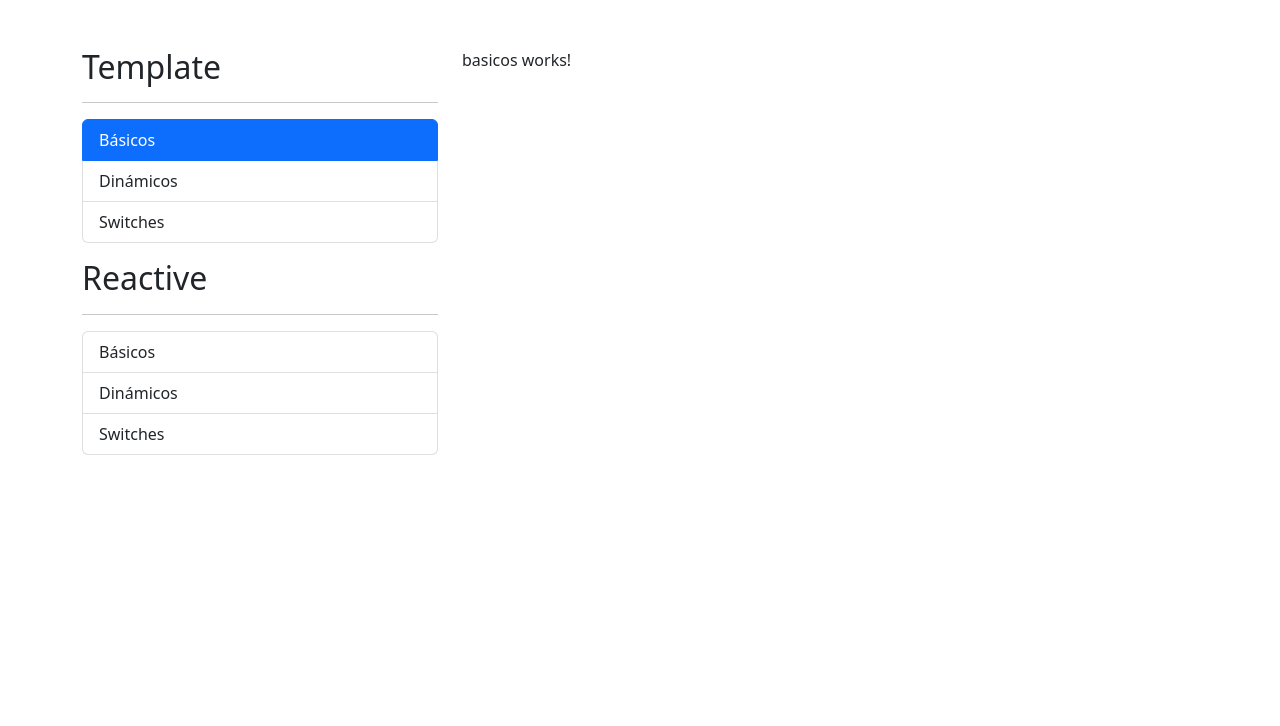
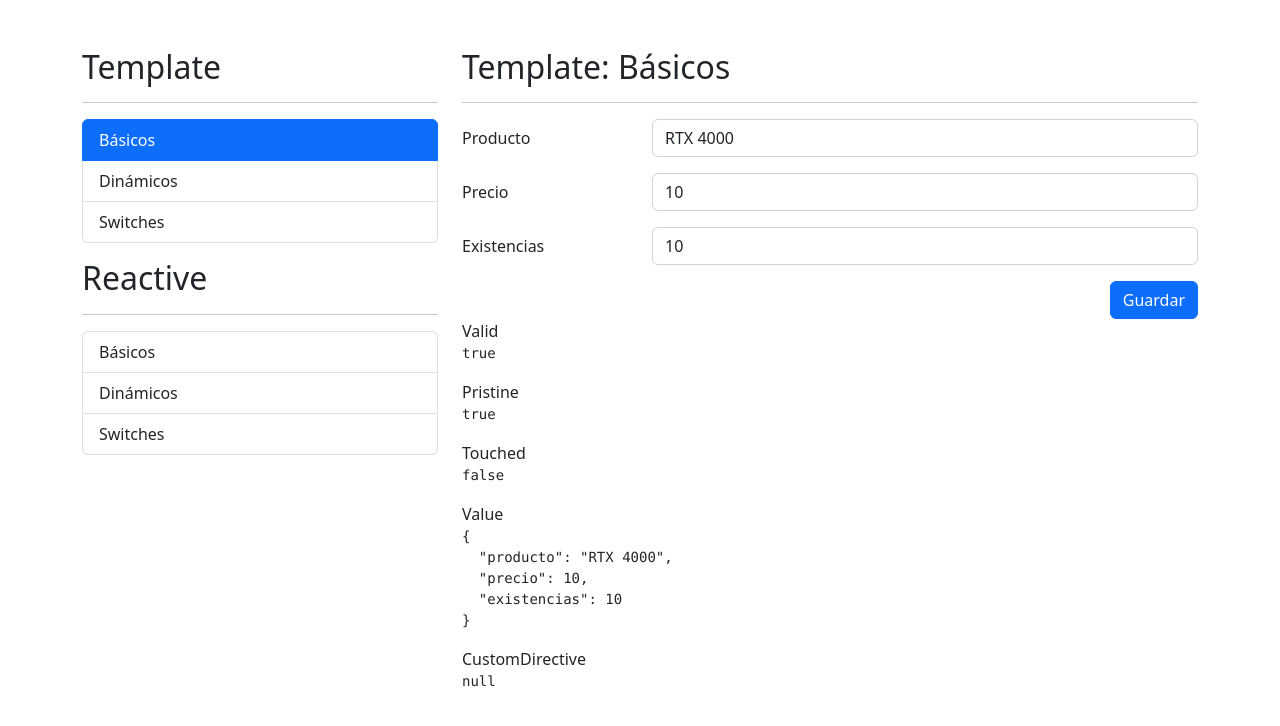
Before and after one commit to JuanPedroSanchezAlvarez/portfolio-app, an Angular app: page /template/basicos in a window 1280 px wide. Shown: the top 726 px of the page. Built offline with nearby package versions, Linux system fonts and the light colour scheme.

Commit message:
template forms

```diff
--- a/src/app/shared/side-menu/side-menu.component.css
+++ b/src/app/shared/side-menu/side-menu.component.css
@@ -0,0 +1,3 @@
+li {
+    cursor: pointer;
+}
--- a/src/app/template/basicos/basicos.component.html
+++ b/src/app/template/basicos/basicos.component.html
@@ -1 +1,66 @@
-<p>basicos works!</p>
+<h2>Template: Básicos</h2>
+<hr>
+
+<div class="row">
+    <div class="col">
+
+        <form (ngSubmit)="guardar()" #miFormulario="ngForm" autocomplete="off">
+
+            <!-- Campo de producto -->
+            <div class="mb-3 row">
+                <label class="col-sm-3 col-form-label">Producto</label>
+                <div class="col-sm-9">
+                    <input type="text" class="form-control" placeholder="Nombre del producto" [ngModel]="initForm.producto" name="producto" required minlength="3">
+                    <span class="form-text text-danger" *ngIf="nombreValido()">Debe tener 3 letras como mínimo.</span>
+                </div>
+            </div>
+
+            <!-- Campo de precio -->
+            <div class="mb-3 row">
+                <label class="col-sm-3 col-form-label">Precio</label>
+                <div class="col-sm-9">
+                    <input type="number" class="form-control" placeholder="Precio del producto" [ngModel]="initForm.precio" name="precio" required min="0">
+                    <span class="form-text text-danger" *ngIf="precioValido()">Debe ser 0 o mayor.</span>
+                </div>
+            </div>
+
+            <!-- Campo de existencias -->
+            <div class="mb-3 row">
+                <label class="col-sm-3 col-form-label">Existencias</label>
+                <div class="col-sm-9">
+                    <input type="number" class="form-control" placeholder="Existencias del producto" [ngModel]="initForm.existencias" name="existencias" required customMin [minimo]="0">
+                </div>
+            </div>
+
+            <!-- Botón de submit -->
+            <div class="row">
+                <div class="col">
+                    <button type="submit" class="btn btn-primary float-end" [disabled]="miFormulario.invalid">Guardar</button>
+                </div>
+            </div>
+
+        </form>
+
+    </div>
+</div>
+
+<div class="row">
+    <div class="col">
+
+        <span>Valid</span>
+        <pre>{{miFormulario.valid | json}}</pre>
+
+        <span>Pristine</span>
+        <pre>{{miFormulario.pristine | json}}</pre>
+
+        <span>Touched</span>
+        <pre>{{miFormulario.touched | json}}</pre>
+
+        <span>Value</span>
+        <pre>{{miFormulario.value | json}}</pre>
+
+        <span>CustomDirective</span>
+        <pre>{{miFormulario.controls['existencias']?.errors | json}}</pre>
+
+    </div>
+</div>
--- a/src/app/template/basicos/basicos.component.ts
+++ b/src/app/template/basicos/basicos.component.ts
@@ -1,4 +1,5 @@
-import { Component, OnInit } from '@angular/core';
+import { Component, OnInit, ViewChild } from '@angular/core';
+import { NgForm } from '@angular/forms';
 
 @Component({
   selector: 'app-basicos',
@@ -7,9 +8,34 @@ import { Component, OnInit } from '@angular/core';
 })
 export class BasicosComponent implements OnInit {
 
+  @ViewChild('miFormulario') miFormulario!: NgForm;
+  initForm = {
+    producto: 'RTX 4000',
+    precio: 10,
+    existencias: 10
+  };
+
   constructor() { }
 
   ngOnInit(): void {
   }
 
+  nombreValido(): boolean {
+    return this.miFormulario?.controls['producto']?.invalid && this.miFormulario?.controls['producto']?.touched;
+  }
+
+  precioValido(): boolean {
+    return this.miFormulario?.controls['precio']?.touched && this.miFormulario?.controls['precio']?.value < 0;
+  }
+
+  guardar(): void {
+    console.log(this.miFormulario);
+    //this.miFormulario.resetForm();
+    this.miFormulario.resetForm({
+      producto: 'Sin nombre',
+      precio: 0,
+      existencias: 0
+    });
+  }
+
 }
--- a/src/app/template/dinamicos/dinamicos.component.html
+++ b/src/app/template/dinamicos/dinamicos.component.html
@@ -1 +1,46 @@
-<p>dinamicos works!</p>
+<h2>Template: Dinámicos</h2>
+<hr>
+
+<form (ngSubmit)="guardar()" #miFormulario="ngForm" autocomplete="off">
+
+    <!-- Campo Nombre -->
+    <div class="mb-3 row">
+        <label class="col-sm-3 col-form-label">Nombre</label>
+        <div class="col-sm-9">
+            <input type="text" class="form-control" placeholder="Nombre de la persona" [ngModel]="persona.nombre" name="nombre" required>
+            <span class="form-text text-danger" *ngIf="miFormulario.controls['nombre']?.errors && miFormulario.controls['nombre']?.touched">Este campo es obligatorio.</span>
+        </div>
+    </div>
+
+    <!-- Campo Agregar Favorito -->
+    <div class="mb-3 row">
+        <label class="col-sm-3 col-form-label">Agregar</label>
+        <div class="col-sm-9">
+            <div class="input-group">
+                <input type="text" class="form-control" placeholder="Agregar favorito" [(ngModel)]="nuevoJuego" name="nuevoJuego" (keyup.enter)="agregarJuego()">
+                <button type="button" class="btn btn-outline-primary" (click)="agregarJuego()">Agregar</button>
+            </div>
+        </div>
+    </div>
+
+    <!-- Lista de Juegos Favoritos -->
+    <div class="mb-3 row">
+        <label class="col-sm-3 col-form-label">Favoritos</label>
+        <div class="col-sm-9">
+            <div class="input-group mb-1" *ngFor="let favorito of persona.favoritos; let i = index">
+                <input type="text" class="form-control" [(ngModel)]="favorito.nombre" [name]="'favorito' + i">
+                <button type="button" class="btn btn-outline-danger" (click)="eliminar(i)">Eliminar</button>
+            </div>
+        </div>
+    </div>
+
+    <div class="row">
+        <div class="col-sm-12">
+            <button type="button" class="btn btn-primary float-end" (click)="guardar()" [disabled]="miFormulario.invalid">Guardar</button>
+        </div>
+    </div>
+
+</form>
+
+<span>Persona</span>
+<pre>{{persona | json}}</pre>
--- a/src/app/template/dinamicos/dinamicos.component.ts
+++ b/src/app/template/dinamicos/dinamicos.component.ts
@@ -1,4 +1,14 @@
 import { Component, OnInit } from '@angular/core';
+
+interface Persona {
+  nombre: string;
+  favoritos: Favorito[];
+}
+
+interface Favorito {
+  id: number;
+  nombre: string;
+}
 
 @Component({
   selector: 'app-dinamicos',
@@ -7,9 +17,41 @@ import { Component, OnInit } from '@angular/core';
 })
 export class DinamicosComponent implements OnInit {
 
+  nuevoJuego: string = '';
+  persona: Persona = {
+    nombre: 'Fernando',
+    favoritos: [
+      {
+        id: 1,
+        nombre: 'Metal Gear'
+      },
+      {
+        id: 2,
+        nombre: 'Death Stranding'
+      }
+    ]
+  };
+
   constructor() { }
 
   ngOnInit(): void {
   }
 
+  agregarJuego(): void {
+    const nuevoFavorito: Favorito = {
+      id: this.persona.favoritos.length + 1,
+      nombre: this.nuevoJuego
+    }
+    this.persona.favoritos.push({...nuevoFavorito});
+    this.nuevoJuego = '';
+  }
+
+  eliminar(index: number): void {
+    this.persona.favoritos.splice(index, 1);
+  }
+
+  guardar(): void {
+
+  }
+
 }
--- /dev/null
+++ b/src/app/template/directives/custom-min.directive.ts
@@ -0,0 +1,21 @@
+import { Directive, Input } from "@angular/core";
+import { FormControl, NG_VALIDATORS, Validator } from "@angular/forms";
+
+@Directive({
+    selector: '[customMin][ngModel]',
+    providers: [{
+        provide: NG_VALIDATORS,
+        useExisting: CustomMinDirective,
+        multi: true
+    }]
+})
+export class CustomMinDirective implements Validator {
+
+    @Input() minimo!: number;
+
+    validate(control: FormControl) {
+        const inputValue = control.value;
+        return (inputValue < this.minimo) ? {'customMin': true} : null;
+    }
+
+}
--- a/src/app/template/switches/switches.component.html
+++ b/src/app/template/switches/switches.component.html
@@ -1 +1,74 @@
-<p>switches works!</p>
+<h2>Template: Dinámicos</h2>
+<hr>
+
+<form #miFormulario="ngForm">
+
+    <!-- Radio -->
+    <div class="row mb-3">
+        <label class="col-sm-3 col-form-label">Género</label>
+        <div class="col-sm-9">
+
+            <div class="form-check">
+                <input class="form-check-input" type="radio" value="M" [(ngModel)]="persona.genero" name="radioGenero" id="radioMasculino" required>
+                <label class="form-check-label" for="radioMasculino">Masculino</label>
+            </div>
+            <div class="form-check">
+                <input class="form-check-input" type="radio" value="F" [(ngModel)]="persona.genero" name="radioGenero" id="radioFemenino" required>
+                <label class="form-check-label" for="radioFemenino">Femenino</label>
+            </div>
+
+        </div>
+    </div>
+
+    <!-- Switch -->
+    <div class="row mb-3">
+        <label class="col-sm-3 col-form-label">Notificaciones</label>
+        <div class="col-sm-9">
+
+            <div class="form-check form-switch mt-2">
+                <input class="form-check-input" type="checkbox" role="switch" [(ngModel)]="persona.notificaciones" name="notificaciones" id="flexSwitchCheckDefault">
+                <label class="form-check-label" for="flexSwitchCheckDefault">Quiero recibir notificaciones</label>
+            </div>
+
+        </div>
+    </div>
+
+    <!-- Check -->
+    <div class="row mb-3">
+        <label class="col-sm-3 col-form-label"></label>
+        <div class="col-sm-9">
+
+            <div class="form-check">
+                <input class="form-check-input" type="checkbox" value="" [(ngModel)]="terminosYCondiciones" name="terminosYCondiciones" id="defaultCheck1" required>
+                <label class="form-check-label" for="defaultCheck1">Términos y condiciones</label>
+            </div>
+
+        </div>
+    </div>
+
+    <!-- Botón submit -->
+    <div class="row">
+        <div class="col">
+            <button type="submit" class="btn btn-primary float-end" [disabled]="miFormulario.invalid">Guardar</button>
+        </div>
+    </div>
+
+</form>
+
+<h5>Valor del formulario</h5>
+<pre>{{miFormulario.value | json}}</pre>
+<br>
+
+<h5>Persona</h5>
+<pre>{{persona | json}}</pre>
+<br>
+
+<h5>Valid</h5>
+<pre>{{miFormulario.valid}}</pre>
+<br>
+
+<h5>Términos</h5>
+<pre>{{miFormulario.controls['terminos']?.errors | json}}</pre>
+<br>
+
+<pre>Condiciones: </pre>
--- a/src/app/template/switches/switches.component.ts
+++ b/src/app/template/switches/switches.component.ts
@@ -7,6 +7,12 @@ import { Component, OnInit } from '@angular/core';
 })
 export class SwitchesComponent implements OnInit {
 
+  persona = {
+    genero: 'F',
+    notificaciones: false
+  }
+  terminosYCondiciones: boolean = false;
+
   constructor() { }
 
   ngOnInit(): void {
--- a/src/app/template/template.module.ts
+++ b/src/app/template/template.module.ts
@@ -1,20 +1,24 @@
 import { NgModule } from '@angular/core';
 import { CommonModule } from '@angular/common';
+import { FormsModule } from '@angular/forms';
 
 import { TemplateRoutingModule } from './template-routing.module';
 import { BasicosComponent } from './basicos/basicos.component';
 import { DinamicosComponent } from './dinamicos/dinamicos.component';
 import { SwitchesComponent } from './switches/switches.component';
+import { CustomMinDirective } from './directives/custom-min.directive';
 
 
 @NgModule({
   declarations: [
     BasicosComponent,
     DinamicosComponent,
-    SwitchesComponent
+    SwitchesComponent,
+    CustomMinDirective
   ],
   imports: [
     CommonModule,
+    FormsModule,
     TemplateRoutingModule
   ]
 })
```
